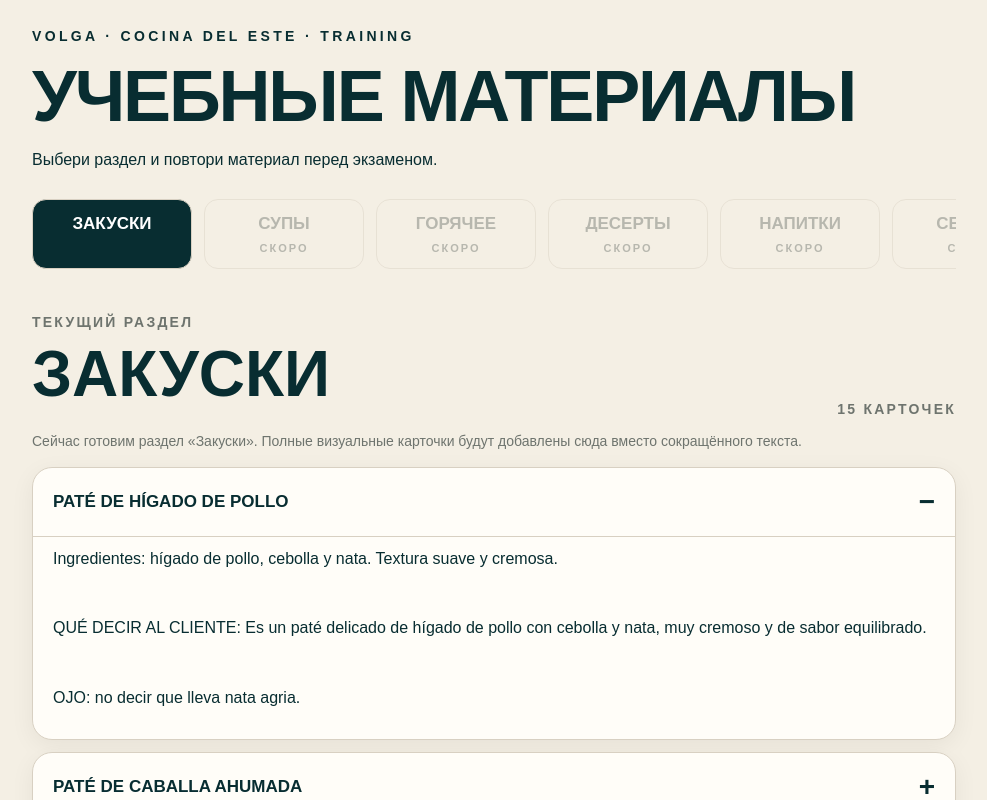
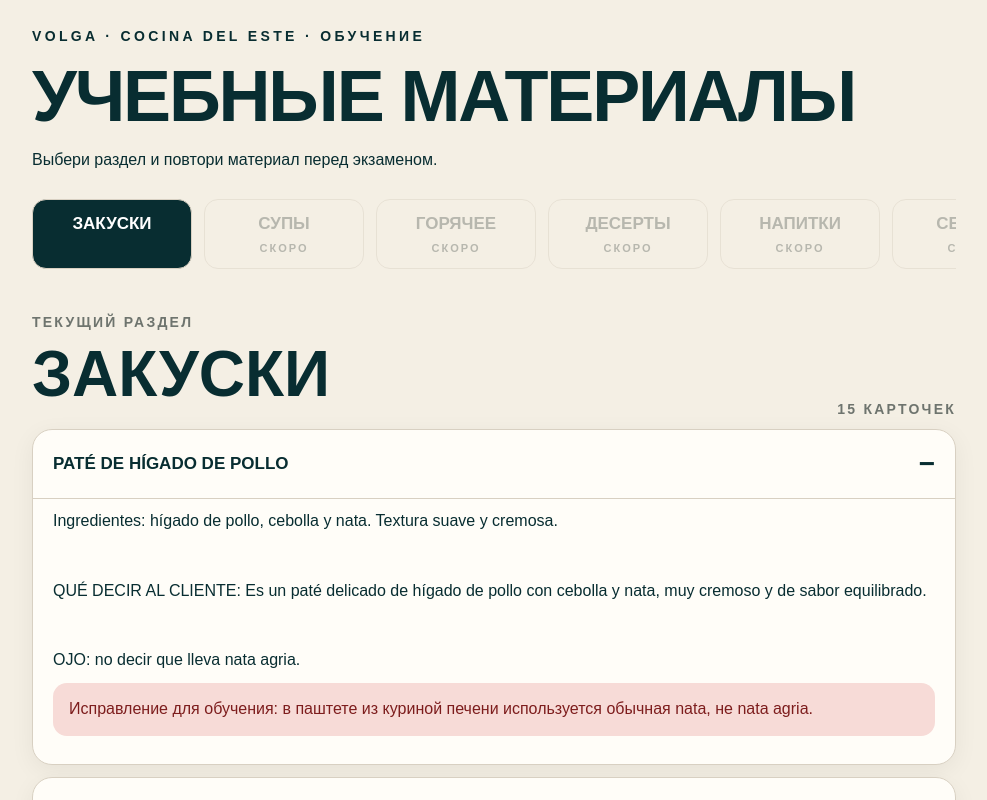
Before and after one commit to VolgaMaximo/Volga-Training, a Next.js app: page /materials in a window 1280 px wide. Shown: the top 800 px of the page, without its empty margins (146-1133 px from the left). Built offline with nearby package versions, Linux system fonts and the light colour scheme; no server answers; the database is empty.

Commit message:
Support visual training cards by section

```diff
--- a/app/materials/page.tsx
+++ b/app/materials/page.tsx
@@ -2,8 +2,7 @@
 import {useEffect,useState} from 'react';
 import Link from 'next/link';
 
-type Material={id:number;title:string;body:string};
-
+type Material={id:number;title:string;body:string;category?:string;image_url?:string|null};
 type Section={key:string;label:string;active:boolean};
 
 const sections:Section[]=[
@@ -34,16 +33,17 @@ const fallback:Material[]=[
 ];
 
 export default function Materials(){
- const[items,setItems]=useState<Material[]>(fallback); const[open,setOpen]=useState<number|null>(1); const[selected,setSelected]=useState('starters');
+ const[items,setItems]=useState<Material[]>(fallback);const[open,setOpen]=useState<number|null>(1);const[selected,setSelected]=useState('starters');
  useEffect(()=>{fetch('/api/materials').then(r=>r.ok?r.json():Promise.reject()).then(d=>{if(Array.isArray(d)&&d.length)setItems(d)}).catch(()=>{})},[]);
- const current=sections.find(s=>s.key===selected) || sections[0];
+ const current=sections.find(s=>s.key===selected)||sections[0];
+ const visible=items.filter(m=>(m.category||'starters')===selected);
  return <main>
-   <div className="brand">VOLGA · COCINA DEL ESTE · TRAINING</div>
-   <h1>УЧЕБНЫЕ МАТЕРИАЛЫ</h1>
-   <p>Выбери раздел и повтори материал перед экзаменом.</p>
-   <div className="sectionTabs">{sections.map(s=><button key={s.key} className={`sectionTab ${selected===s.key?'selected':''}`} disabled={!s.active} onClick={()=>s.active&&setSelected(s.key)}>{s.label}{!s.active&&<span className="comingSoon">СКОРО</span>}</button>)}</div>
-   <div className="sectionHeader"><div><span className="sectionEyebrow">ТЕКУЩИЙ РАЗДЕЛ</span><h2>{current.label}</h2></div><span className="sectionCount">{items.length} КАРТОЧЕК</span></div>
-   {selected==='starters'&&<><p className="small">Сейчас готовим раздел «Закуски». Полные визуальные карточки будут добавлены сюда вместо сокращённого текста.</p><div className="materialsGrid">{items.map(m=><div className="card materialCard" key={m.id}><button className="materialTitle" onClick={()=>setOpen(open===m.id?null:m.id)}>{m.title}<span>{open===m.id?'−':'+'}</span></button>{open===m.id&&<div className="materialBody">{m.body.split('\n').map((x,i)=><p key={i}>{x||' '}</p>)}</div>}</div>)}</div></>}
-   <div className="card"><Link className="button" href="/">← НАЗАД</Link></div>
+  <div className="brand">VOLGA · COCINA DEL ESTE · ОБУЧЕНИЕ</div>
+  <h1>УЧЕБНЫЕ МАТЕРИАЛЫ</h1>
+  <p>Выбери раздел и повтори материал перед экзаменом.</p>
+  <div className="sectionTabs">{sections.map(s=><button key={s.key} className={`sectionTab ${selected===s.key?'selected':''}`} disabled={!s.active} onClick={()=>s.active&&setSelected(s.key)}>{s.label}{!s.active&&<span className="comingSoon">СКОРО</span>}</button>)}</div>
+  <div className="sectionHeader"><div><span className="sectionEyebrow">ТЕКУЩИЙ РАЗДЕЛ</span><h2>{current.label}</h2></div><span className="sectionCount">{visible.length} КАРТОЧЕК</span></div>
+  {selected==='starters'&&<div className="materialsGrid">{visible.map(m=><div className="card materialCard" key={m.id}><button className="materialTitle" onClick={()=>setOpen(open===m.id?null:m.id)}>{m.title}<span>{open===m.id?'−':'+'}</span></button>{open===m.id&&<div className="materialBody">{m.image_url&&<img className="materialImage" src={m.image_url} alt={m.title}/>} {!m.image_url&&m.body.split('\n').map((x,i)=><p key={i}>{x||' '}</p>)}{m.id===1&&<p className="warning">Исправление для обучения: в паштете из куриной печени используется обычная nata, не nata agria.</p>}</div>}</div>)}</div>}
+  <div className="card"><Link className="button" href="/">← НАЗАД</Link></div>
  </main>
 }
```
